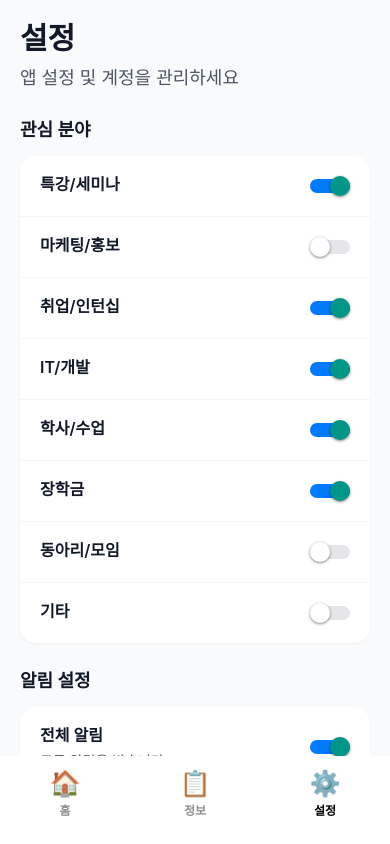
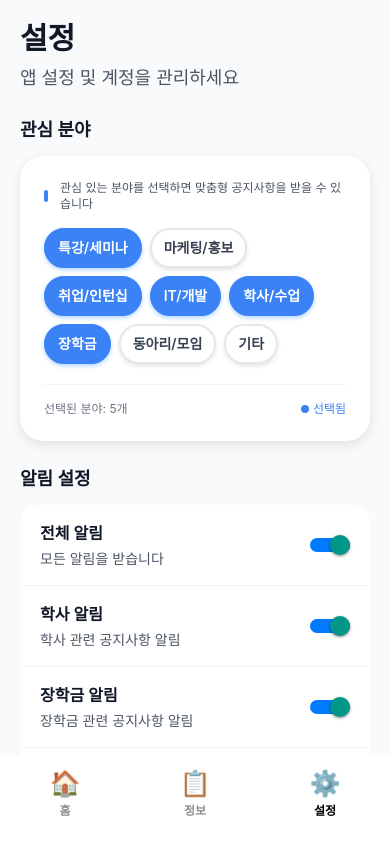
Before and after one commit to CommitU/cnu_informate_frontend, a React Native app: screen /Settings in a window 390 px wide. Built offline with nearby package versions, Linux system fonts and the light colour scheme.

Commit message:
feat: 설정 부분 관심 분야 태그 선택

```diff
--- a/src/screens/SettingsScreen.tsx
+++ b/src/screens/SettingsScreen.tsx
@@ -1,6 +1,7 @@
 import React, { useState } from "react";
 import {
   Alert,
+  Animated,
   ScrollView,
   Switch,
   Text,
@@ -53,7 +54,30 @@ export default function SettingsScreen() {
     eventNotifications: false,
   });
 
+  // 애니메이션 값들을 저장할 객체
+  const [animations] = useState(() => {
+    const anims: { [key: string]: Animated.Value } = {};
+    interests.forEach((interest) => {
+      anims[interest.id] = new Animated.Value(1);
+    });
+    return anims;
+  });
+
   const handleInterestToggle = (id: string) => {
+    // 스케일 애니메이션
+    Animated.sequence([
+      Animated.timing(animations[id], {
+        toValue: 0.95,
+        duration: 100,
+        useNativeDriver: true,
+      }),
+      Animated.timing(animations[id], {
+        toValue: 1,
+        duration: 100,
+        useNativeDriver: true,
+      }),
+    ]).start();
+
     setInterests((prev) =>
       prev.map((interest) =>
         interest.id === id
@@ -103,17 +127,6 @@ export default function SettingsScreen() {
   };
 
   const settingSections: SettingSection[] = [
-    {
-      id: "interests",
-      title: "관심 분야",
-      items: interests.map((interest) => ({
-        id: interest.id,
-        title: interest.name,
-        type: "toggle" as const,
-        value: interest.selected,
-        onToggle: () => handleInterestToggle(interest.id),
-      })),
-    },
     {
       id: "notifications",
       title: "알림 설정",
@@ -222,6 +235,78 @@ export default function SettingsScreen() {
           </Text>
         </View>
 
+        {/* 관심 분야 태그 선택 섹션 */}
+        <View className="mb-6">
+          <Text className="text-lg font-bold text-gray-900 mx-5 mb-3">
+            관심 분야
+          </Text>
+          <View
+            className="mx-5 bg-white rounded-3xl p-6"
+            style={{
+              shadowColor: "#000",
+              shadowOffset: { width: 0, height: 4 },
+              shadowOpacity: 0.1,
+              shadowRadius: 12,
+              elevation: 8,
+            }}
+          >
+            <View className="flex-row items-center mb-4">
+              <View className="w-1 h-3 bg-blue-500 rounded-full mr-3" />
+              <Text className="text-xs text-gray-600 flex-1">
+                관심 있는 분야를 선택하면 맞춤형 공지사항을 받을 수 있습니다
+              </Text>
+            </View>
+            <View className="flex-row flex-wrap gap-2">
+              {interests.map((interest) => (
+                <Animated.View
+                  key={interest.id}
+                  style={{
+                    transform: [{ scale: animations[interest.id] }],
+                  }}
+                >
+                  <TouchableOpacity
+                    className={`px-3 py-2 rounded-full border-2 ${
+                      interest.selected
+                        ? "bg-blue-500 border-blue-500"
+                        : "bg-white border-gray-200"
+                    }`}
+                    onPress={() => handleInterestToggle(interest.id)}
+                    activeOpacity={0.8}
+                    style={{
+                      shadowColor: interest.selected ? "#007AFF" : "#000",
+                      shadowOffset: { width: 0, height: 2 },
+                      shadowOpacity: interest.selected ? 0.3 : 0.1,
+                      shadowRadius: 4,
+                      elevation: interest.selected ? 4 : 2,
+                    }}
+                  >
+                    <Text
+                      className={`text-sm font-semibold ${
+                        interest.selected ? "text-white" : "text-gray-700"
+                      }`}
+                    >
+                      {interest.name}
+                    </Text>
+                  </TouchableOpacity>
+                </Animated.View>
+              ))}
+            </View>
+            <View className="mt-5 pt-4 border-t border-gray-100">
+              <View className="flex-row items-center justify-between">
+                <Text className="text-xs text-gray-500">
+                  선택된 분야: {interests.filter((i) => i.selected).length}개
+                </Text>
+                <View className="flex-row items-center">
+                  <View className="w-2 h-2 bg-blue-500 rounded-full mr-1" />
+                  <Text className="text-xs text-blue-500 font-medium">
+                    선택됨
+                  </Text>
+                </View>
+              </View>
+            </View>
+          </View>
+        </View>
+
         {settingSections.map((section) => (
           <View key={section.id} className="mb-6">
             <Text className="text-lg font-bold text-gray-900 mx-5 mb-3">
```
